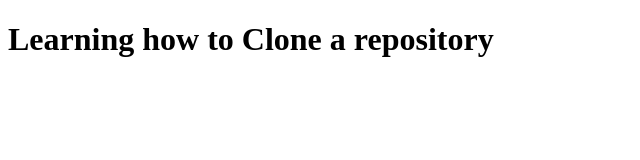
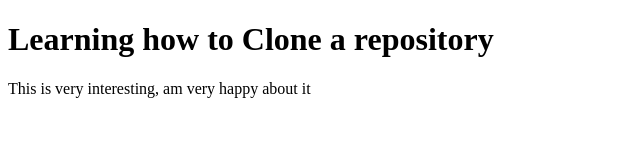
Before and after one commit to edward139/testing, a plain HTML site: page index.html in a window 1280 px wide. Shown: the whole page, without its empty margins (0-640 px from the left). Drawn offline with Linux system fonts and the light colour scheme.

Commit message:
adding a paragraph

```diff
--- a/index.html
+++ b/index.html
@@ -7,5 +7,6 @@
 </head>
 <body>
     <h1>Learning how to Clone a repository</h1>
+    <p>This is very interesting, am very happy about it</p>
 </body>
 </html>
```
